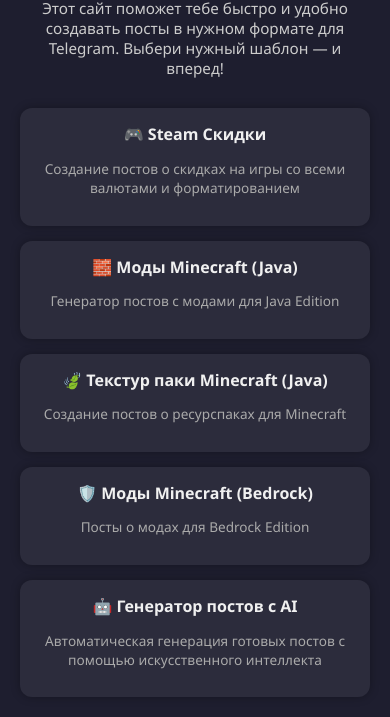
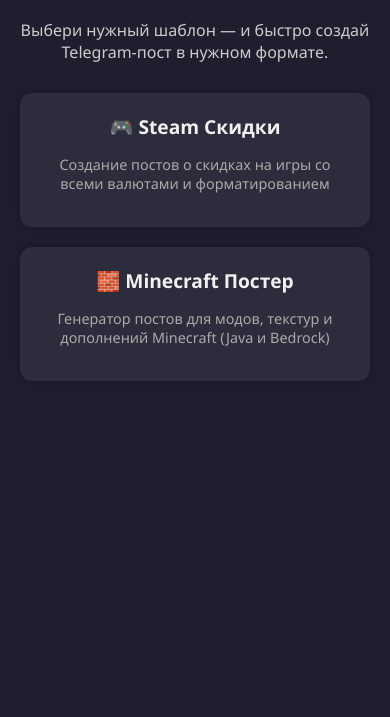
Before and after one commit to darkniten/TelegramPoster, a plain HTML site: page frontend/index.html in a window 390 px wide. Shown: the part 134-851 px from the top of the page. Drawn offline with Linux system fonts and the light colour scheme.

Commit message:
Update index.html

```diff
--- a/frontend/index.html
+++ b/frontend/index.html
@@ -1,12 +1,12 @@
 <!DOCTYPE html>
 <html lang="ru">
   <head>
-  <meta charset="UTF-8">
-  <meta name="viewport" content="width=device-width, initial-scale=1.0">
+    <meta charset="UTF-8" />
+    <meta name="viewport" content="width=device-width, initial-scale=1.0" />
     <title>Мультитул для постов Telegram</title>
     <style>
       body {
-      font-family: 'Segoe UI', sans-serif;
+        font-family: "Segoe UI", sans-serif;
         margin: 0;
         padding: 20px;
         background-color: #1e1e2f;
@@ -19,7 +19,6 @@
       h1 {
         font-size: 2em;
         margin-bottom: 10px;
-      text-align: center;
       }
 
       p.description {
@@ -30,8 +29,8 @@
       }
 
       .grid {
-      display: grid;
-      grid-template-columns: repeat(auto-fill, minmax(250px, 1fr));
+        display: flex;
+        flex-direction: column;
         gap: 20px;
         width: 100%;
         max-width: 900px;
@@ -41,7 +40,7 @@
         background-color: #2c2c3c;
         padding: 20px;
         border-radius: 12px;
-      box-shadow: 0 0 10px rgba(0,0,0,0.3);
+        box-shadow: 0 0 10px rgba(0, 0, 0, 0.3);
         transition: transform 0.2s, background-color 0.2s;
         cursor: pointer;
         text-align: center;
@@ -61,66 +60,31 @@
         font-size: 0.9em;
         color: #aaa;
       }
-
-    @media (max-width: 600px) {
-      h1 {
-        font-size: 1.6em;
-      }
-
-      p.description {
-        font-size: 0.95em;
-        padding: 0 10px;
-      }
-
-      .grid {
-        grid-template-columns: 1fr;
-        gap: 15px;
-      }
-
-      .tool-card {
-        padding: 15px;
-      }
-
-      .tool-card h3 {
-        font-size: 1em;
-      }
-
-      .tool-card p {
-        font-size: 0.85em;
-      }
-    }
     </style>
   </head>
   <body>
     <h1>🧰 Мультитул для постов Telegram</h1>
     <p class="description">
-    Этот сайт поможет тебе быстро и удобно создавать посты в нужном формате для Telegram. Выбери нужный шаблон — и вперед!
+      Выбери нужный шаблон — и быстро создай Telegram-пост в нужном формате.
     </p>
 
     <div class="grid">
-    <div class="tool-card" onclick="window.location.href='steam_post.html'">
+      <div class="tool-card" onclick="window.location.href='steam-poster.html'">
         <h3>🎮 Steam Скидки</h3>
-      <p>Создание постов о скидках на игры со всеми валютами и форматированием</p>
+        <p>
+          Создание постов о скидках на игры со всеми валютами и форматированием
+        </p>
       </div>
 
-    <div class="tool-card" onclick="window.location.href='minecraft_mods.html'">
-      <h3>🧱 Моды Minecraft (Java)</h3>
-      <p>Генератор постов с модами для Java Edition</p>
-    </div>
-
-    <div class="tool-card" onclick="window.location.href='minecraft_texture.html'">
-      <h3>🍃 Текстур паки Minecraft (Java)</h3>
-      <p>Создание постов о ресурспаках для Minecraft</p>
-    </div>
-
-    <div class="tool-card" onclick="window.location.href='minecraft_bedrock_mod.html'">
-      <h3>🛡️ Моды Minecraft (Bedrock)</h3>
-      <p>Посты о модах для Bedrock Edition</p>
-    </div>
-
-    <div class="tool-card" onclick="window.location.href='AI_Generator.html'">
-      <h3>🤖 Генератор постов с AI</h3>
-      <p>Автоматическая генерация готовых постов с помощью искусственного интеллекта</p>
+      <div
+        class="tool-card"
+        onclick="window.location.href='minecraft-poster.html'"
+      >
+        <h3>🧱 Minecraft Постер</h3>
+        <p>
+          Генератор постов для модов, текстур и дополнений Minecraft (Java и
+          Bedrock)
+        </p>
       </div>
     </div>
   </body>
```
Lines whose indentation alone changed are shown as unchanged.
